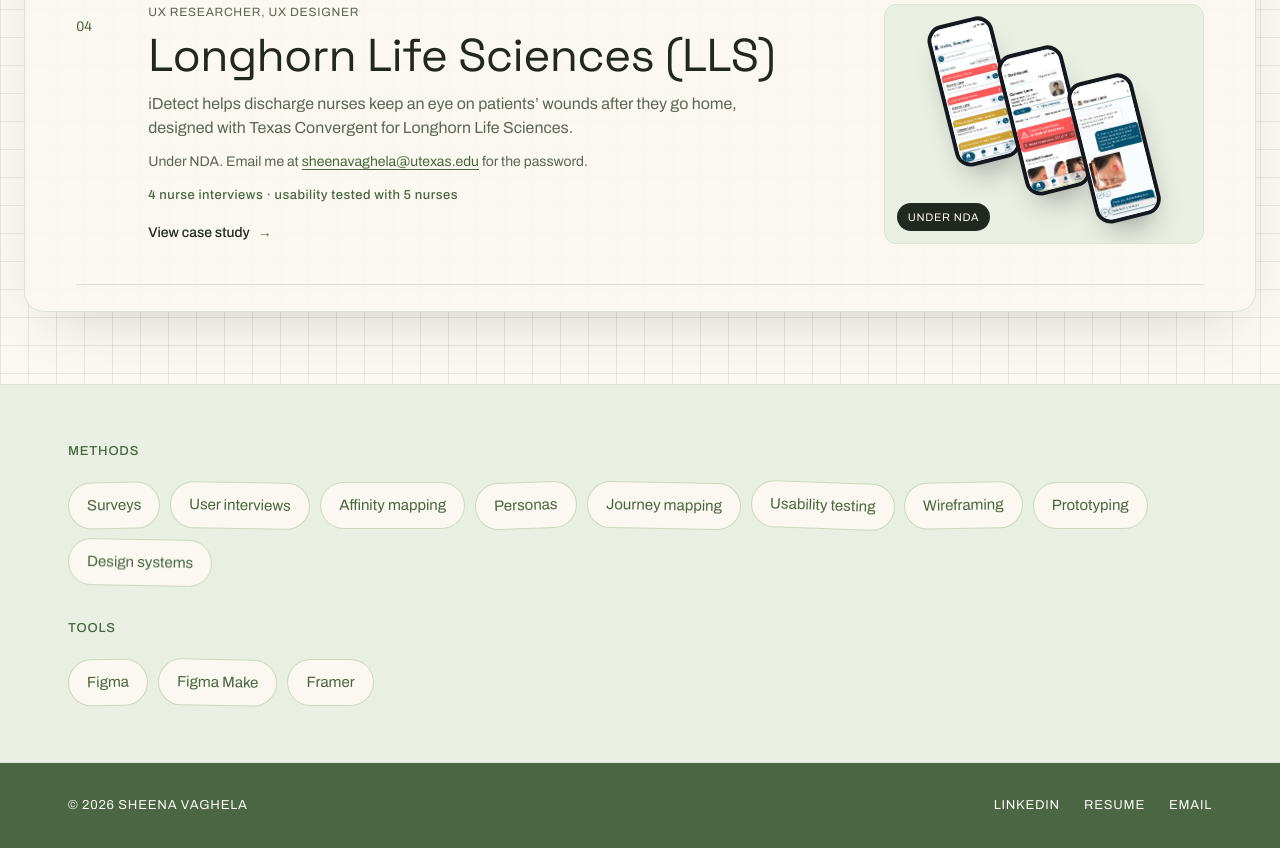
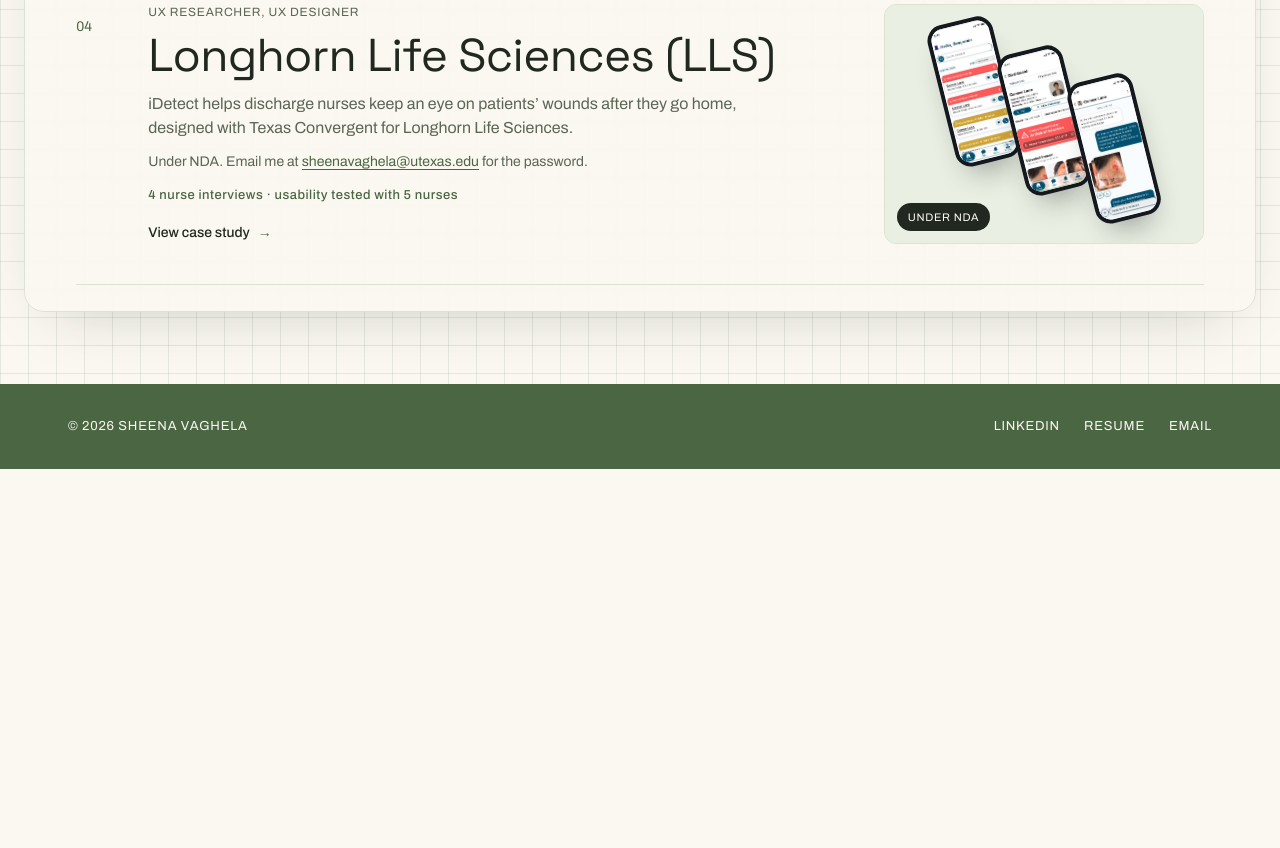
Before and after one commit to sheenavaghela05/sheena-portfolio, a plain HTML site: page index.html in a window 1280 px wide. Shown: the part 2007-2855 px from the top of the page. After the commit the page ends 2476 px from the top, so only its background shows below. Drawn offline with nearby package versions, Linux system fonts and the light colour scheme.

Commit message:
Remove Methods and Tools section from homepage
Co-Authored-By: Claude Opus 5.5 <noreply@anthropic.com>

```diff
--- a/index.html
+++ b/index.html
@@ -115,33 +115,6 @@
     </div>
   </section>
 
-  <section class="hm-skills" id="skills" data-reveal>
-    <div class="hm-skills-in">
-      <div class="hm-skill-group">
-        <div class="hm-label">Methods</div>
-        <div class="hm-pills">
-        <span class="hm-pill" style="--i:0; --r:-1deg;">Surveys</span>
-        <span class="hm-pill" style="--i:1; --r:1deg;">User interviews</span>
-        <span class="hm-pill" style="--i:2; --r:0deg;">Affinity mapping</span>
-        <span class="hm-pill" style="--i:3; --r:-2deg;">Personas</span>
-        <span class="hm-pill" style="--i:4; --r:1deg;">Journey mapping</span>
-        <span class="hm-pill" style="--i:5; --r:2deg;">Usability testing</span>
-        <span class="hm-pill" style="--i:6; --r:-1deg;">Wireframing</span>
-        <span class="hm-pill" style="--i:7; --r:0deg;">Prototyping</span>
-        <span class="hm-pill" style="--i:8; --r:1deg;">Design systems</span>
-        </div>
-      </div>
-      <div class="hm-skill-group">
-        <div class="hm-label">Tools</div>
-        <div class="hm-pills">
-        <span class="hm-pill" style="--i:9; --r:-1deg;">Figma</span>
-        <span class="hm-pill" style="--i:10; --r:1deg;">Figma Make</span>
-        <span class="hm-pill" style="--i:11; --r:0deg;">Framer</span>
-        </div>
-      </div>
-    </div>
-  </section>
-
 </main>
 
 <footer class="hm-foot">
```
